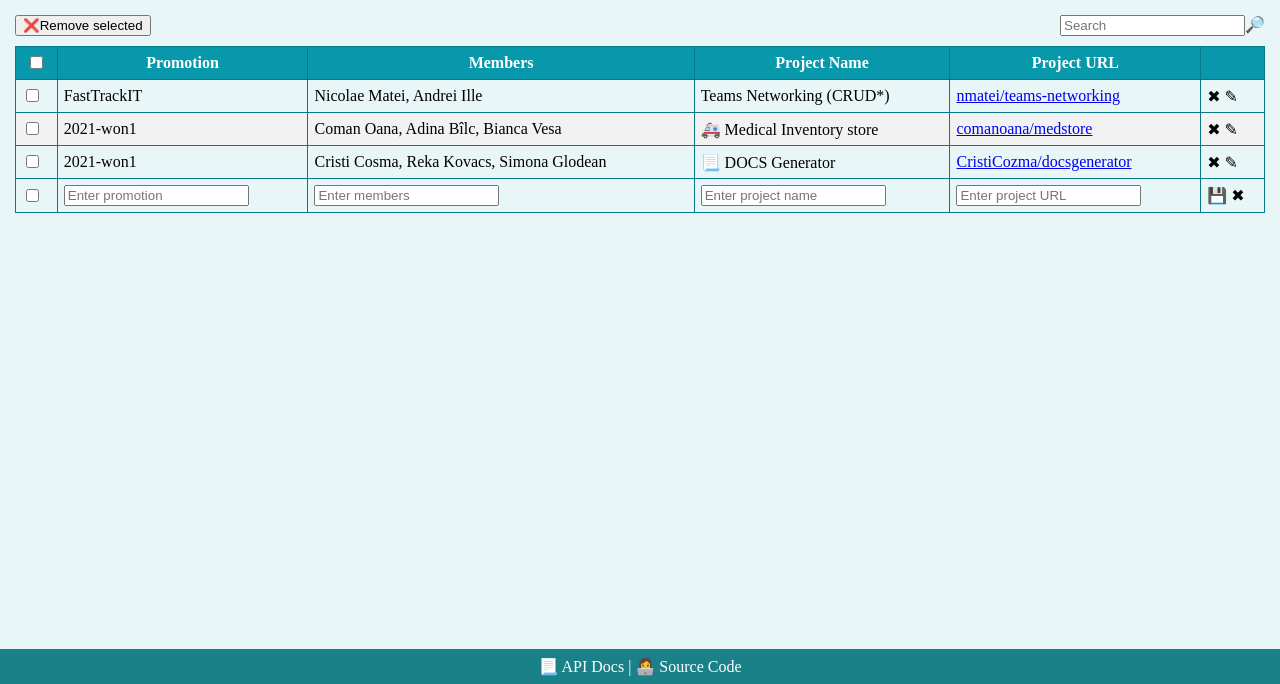
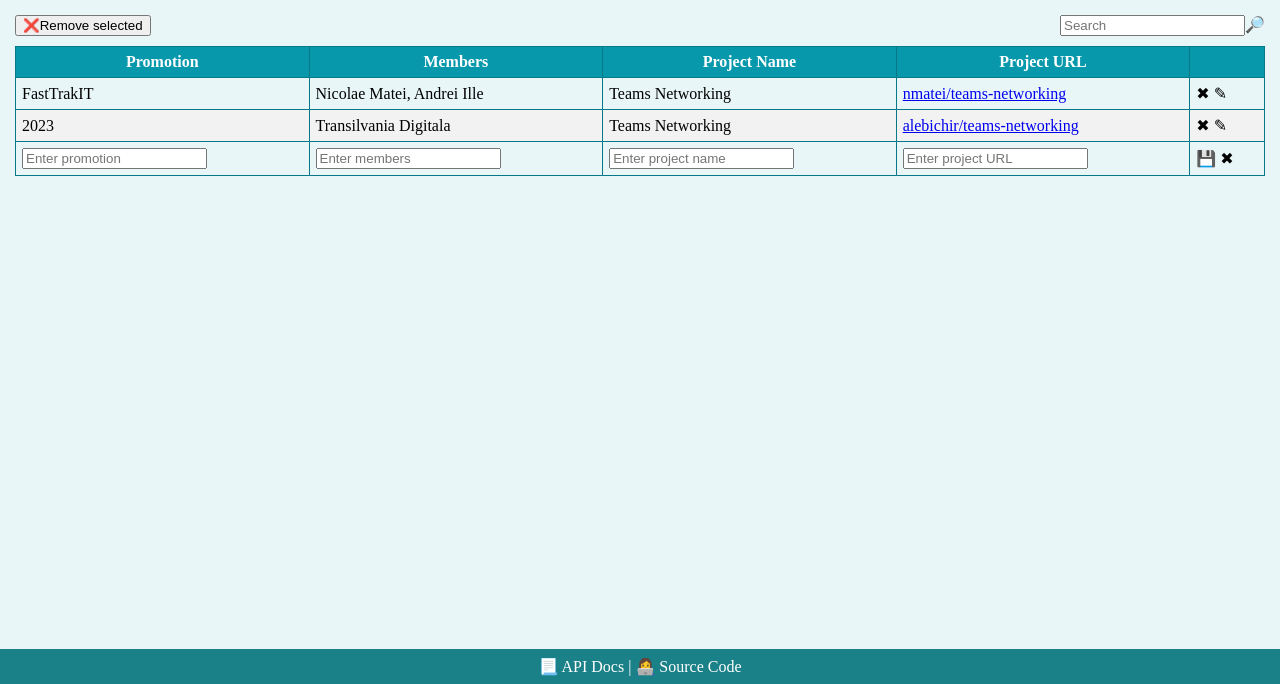
Before and after one commit to alebichir/teams-networking, a website built with webpack: page src/index.html in a window 1280 px wide. Shown: the part 116-800 px from the top of the page. Built offline with nearby package versions, Linux system fonts and the light colour scheme.

Commit message:
load and render teams

```diff
--- a/src/index.html
+++ b/src/index.html
@@ -31,7 +31,6 @@
       <table id="teamsTable">
         <thead>
           <tr>
-            <th><input type="checkbox" /></th>
             <th>Promotion</th>
             <th>Members</th>
             <th>Project Name</th>
@@ -40,35 +39,9 @@
           </tr>
         </thead>
 
-        <tbody>
-          <tr>
-            <td><input type="checkbox" /></td>
-            <td>FastTrackIT</td>
-            <td>Nicolae Matei, Andrei Ille</td>
-            <td>Teams Networking (CRUD*)</td>
-            <td><a href="https://github.com/nmatei/teams-networking">nmatei/teams-networking</a></td>
-            <td>✖ ✎</td>
-          </tr>
-          <tr>
-            <td><input type="checkbox" /></td>
-            <td>2021-won1</td>
-            <td>Coman Oana, Adina Bîlc, Bianca Vesa</td>
-            <td>🚑 Medical Inventory store</td>
-            <td><a href="https://github.com/comanoana/medstore">comanoana/medstore</a></td>
-            <td>✖ ✎</td>
-          </tr>
-          <tr>
-            <td><input type="checkbox" /></td>
-            <td>2021-won1</td>
-            <td>Cristi Cosma, Reka Kovacs, Simona Glodean</td>
-            <td>📃 DOCS Generator</td>
-            <td><a href="https://github.com/CristiCozma/docsgenerator">CristiCozma/docsgenerator</a></td>
-            <td>✖ ✎</td>
-          </tr>
-        </tbody>
+        <tbody></tbody>
 
         <tfoot>
-          <td><input type="checkbox" /></td>
           <td><input type="text" name="promotion" placeholder="Enter promotion" /></td>
           <td><input type="text" name="members" placeholder="Enter members" /></td>
           <td><input type="text" name="name" placeholder="Enter project name" /></td>
--- a/src/index.js
+++ b/src/index.js
@@ -1,3 +1,24 @@
 import "./style.css";
 
-console.warn("start app!");
+function getTeamAsHTML(team) {
+  return `<tr>
+  <td>${team.promotion}</td>
+  <td>${team.members}</td>
+  <td>${team.name}</td>
+  <td><a href="${team.url}">${team.aliasurl}</a></td>
+  <td>✖ ✎</td>
+</tr>`;
+}
+
+function renderTeams(teams) {
+  const htmlTeams = teams.map(getTeamAsHTML);
+  console.warn(htmlTeams);
+  document.querySelector("#teamsTable tbody").innerHTML = htmlTeams.join("");
+}
+function loadTeams() {
+  fetch("teams.json")
+    .then(r => r.json())
+    .then(renderTeams);
+}
+
+loadTeams();
--- /dev/null
+++ b/src/teams.json
@@ -0,0 +1,16 @@
+[
+  {
+    "promotion": "FastTrakIT",
+    "members": "Nicolae Matei, Andrei Ille",
+    "name": "Teams Networking",
+    "url": "https://github.com/nmatei/teams-networking",
+    "aliasurl": "nmatei/teams-networking"
+  },
+  {
+    "promotion": "2023",
+    "members": "Transilvania Digitala",
+    "name": "Teams Networking",
+    "url": "https://github.com/alebichir/teams-networking",
+    "aliasurl": "alebichir/teams-networking"
+  }
+]
```
